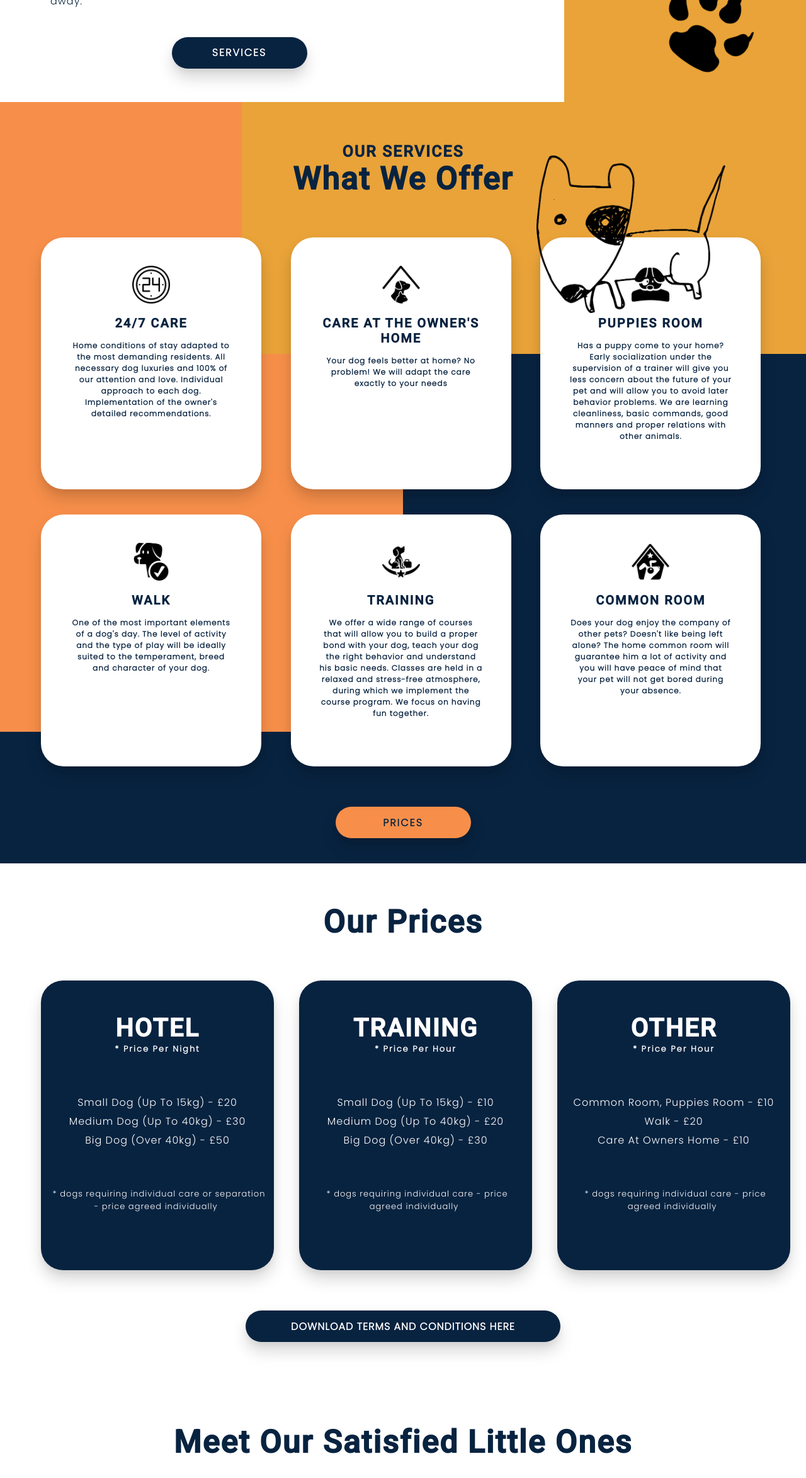
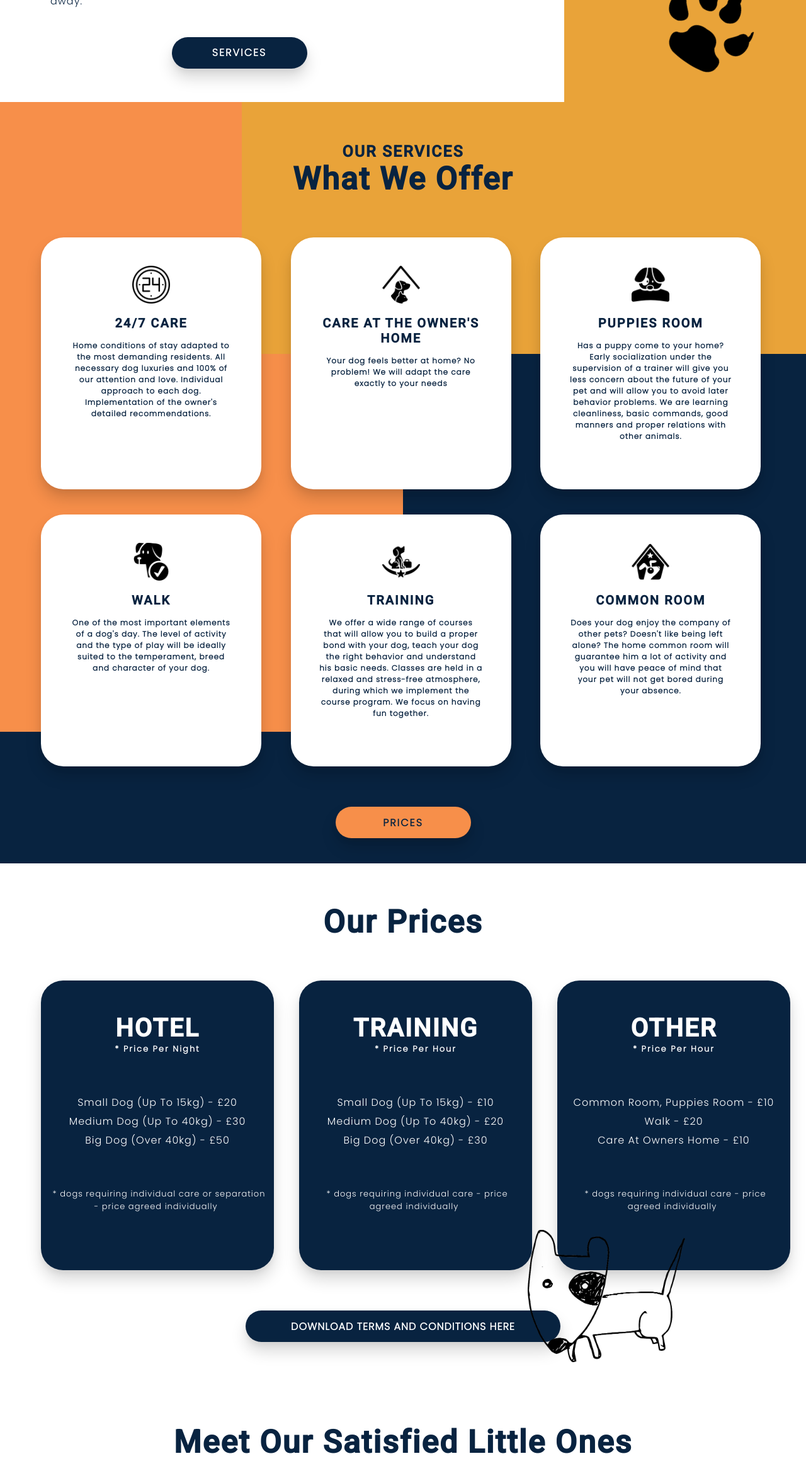
Before and after one commit to Code-Institute-Submissions/dog-inn, a plain HTML site: page index.html in a window 1280 px wide. Shown: the part 1438-3785 px from the top of the page at 63% size. Drawn offline with Linux system fonts and the light colour scheme.

Commit message:
Rename and move image to prices section

```diff
--- a/assets/css/style.css
+++ b/assets/css/style.css
@@ -328,19 +328,7 @@ header {
     z-index: 1;
 }
 
-#services-img {
-    position: absolute;
-    z-index: 300;
-    right: 10%;
-    top: 7%;
-    width: 300px;
-    height: 250px;
-}
 
-#services-img img {
-    width: 100%;
-    height: 100%;
-}
 
 /* prices section */
 #prices-section {
@@ -432,6 +420,21 @@ span {
 #prices-btn a:hover {
     color: #1a1313;
     font-weight: bold;
+}
+
+
+#prices-img {
+    position: absolute;
+    z-index: 300;
+    right: 15%;
+    bottom: 1%;
+    width: 250px;
+    height: 210px;
+}
+
+#prices-img img {
+    width: 100%;
+    height: 100%;
 }
 
 /* gallery section */
--- a/index.html
+++ b/index.html
@@ -71,9 +71,6 @@
     <section id="services-section" class="section">
         <h2>OUR SERVICES</h2>
         <h1>What we offer</h1>
-        <div id="services-img">
-            <img src="assets/images/services-img.png" alt="A dog drawn by a child">
-        </div>
         <div id="services-container">
             <div class="services-box">
                 <img src="assets/images/icons/clock.png" alt="Clock icon">
@@ -125,6 +122,9 @@
     <section id="prices-section" class="section">
         <h1>Our prices</h1>
         <div id="prices-container">
+            <div id="prices-img">
+                <img src="assets/images/prices-img.png" alt="A dog drawn by a child">
+            </div>
             <div class="prices-box">
                 <h3>HOTEL</h3>
                 <h6>* price per night</h6>
@@ -145,6 +145,7 @@
             </div>
         </div>
         <div id="prices-btn"><a href="assets/dog-inn-terms.pdf" download>DOWNLOAD TERMS AND CONDITIONS HERE</a></div>
+        <!-- <div class="paw-icon"><img src="assets/images/doggy1.svg" alt="Paw icon"></div> -->
     </section>
     <!-- Gallery section -->
     <section id="gallery-section" class="section">
```
Also changed, not shown: assets/images/prices-img.png (renamed from assets/images/services-img.png).
